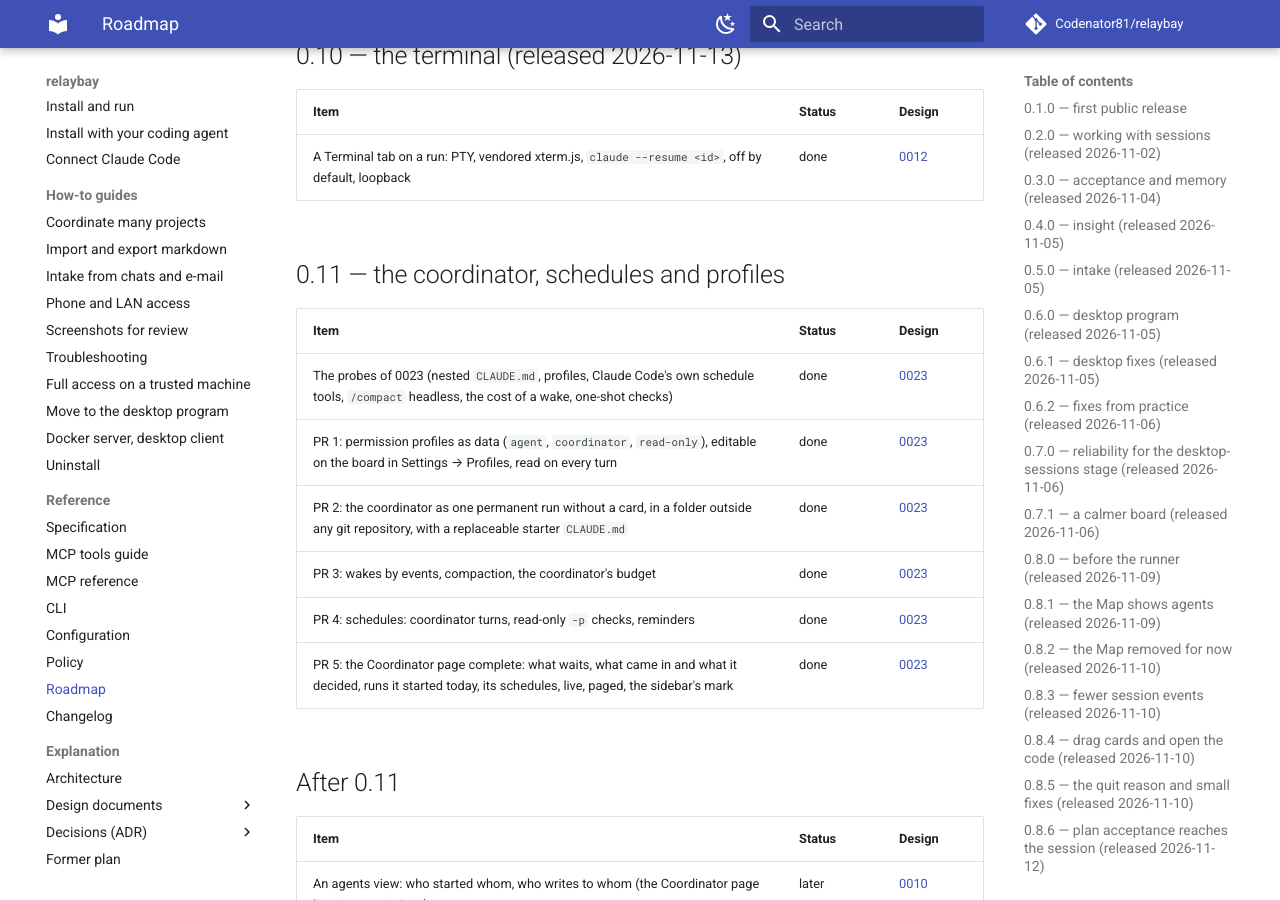
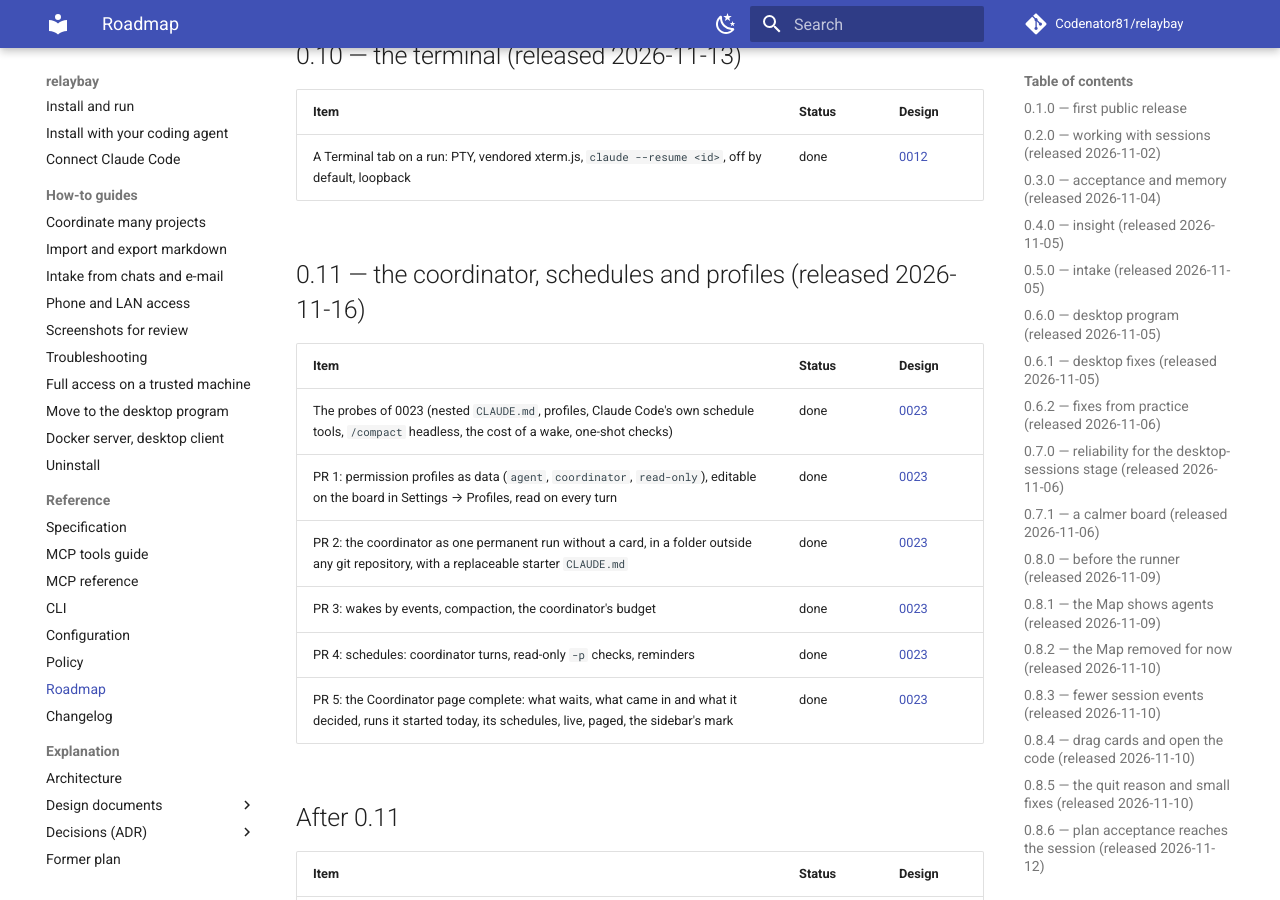
Before and after one commit to Codenator81/relaybay, an MkDocs documentation site: the page built from docs/ROADMAP.md, in a window 1280 px wide and 900 px high, scrolled down 7716 px. Built offline with MkDocs 1.6.1 and Material for MkDocs 9.7.7, drawn with Linux system fonts in a browser that asks for light colours; comment, search, counter and statistics services are not loaded.

Commit message:
chore: release 0.11.0 (#94)

```diff
--- a/docs/ROADMAP.md
+++ b/docs/ROADMAP.md
@@ -175,7 +175,7 @@ Not planned: Electron and a browser panel of our own, because the browser and th
 |---|---|---|
 | A Terminal tab on a run: PTY, vendored xterm.js, `claude --resume <id>`, off by default, loopback | done | [0012](design/0012-runner-and-embedded-terminal.md#embedded-terminal) |
 
-## 0.11 — the coordinator, schedules and profiles
+## 0.11 — the coordinator, schedules and profiles (released 2026-11-16)
 
 | Item | Status | Design |
 |---|---|---|
--- a/pyproject.toml
+++ b/pyproject.toml
@@ -1,6 +1,6 @@
 [project]
 name = "relaybay"
-version = "0.10.0"
+version = "0.11.0"
 description = "A live board and MCP server for coordinating many Claude Code sessions across projects."
 readme = "README.md"
 license = "MIT"
```
Also changed, not shown: CHANGELOG.md (+4 -1 lines), README.md (+4 -1 lines), docs/SPEC.md (+1 -1 lines), 2 other files.
